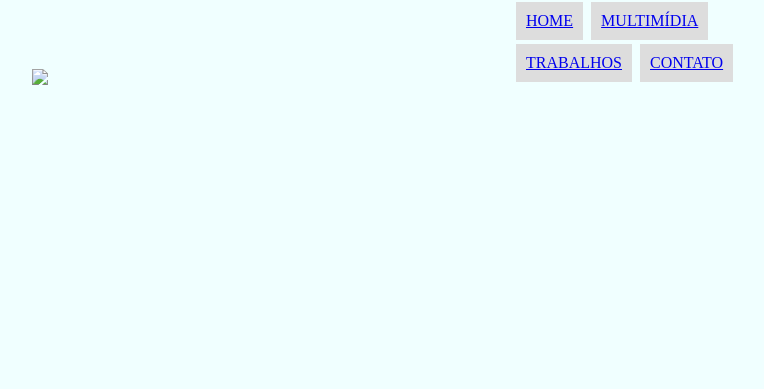
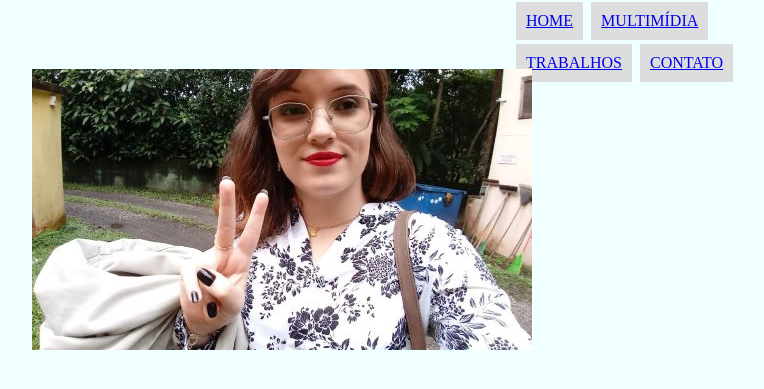
Before and after one commit to TatianaSp/tatianasp.github.io, a plain HTML site: page index.html in a window 1280 px wide. Shown: the part 61-450 px from the top of the page, without its empty margins (516-1280 px from the left). Drawn offline with Linux system fonts and the light colour scheme.

Commit message:
adcicionei a imagem corretamente, espero

```diff
--- a/index.html
+++ b/index.html
@@ -24,7 +24,7 @@
 <div id="interface">
 <header id="cabeçalho">
 <figure class="foto-legenda">
-      <img src="file:///C:/Users/55219/Pictures/essasoueu-min2.jpg">
+      <img src="essasoueu-min2.jpg">
           <figcaption> <h2>Olá! Prazer em conhecer você!</h2>
             <h2>Seja Bem-Vindo!</h2>
           </figcaption>
```
Also changed, not shown: essasoueu-min2.jpg (added).
